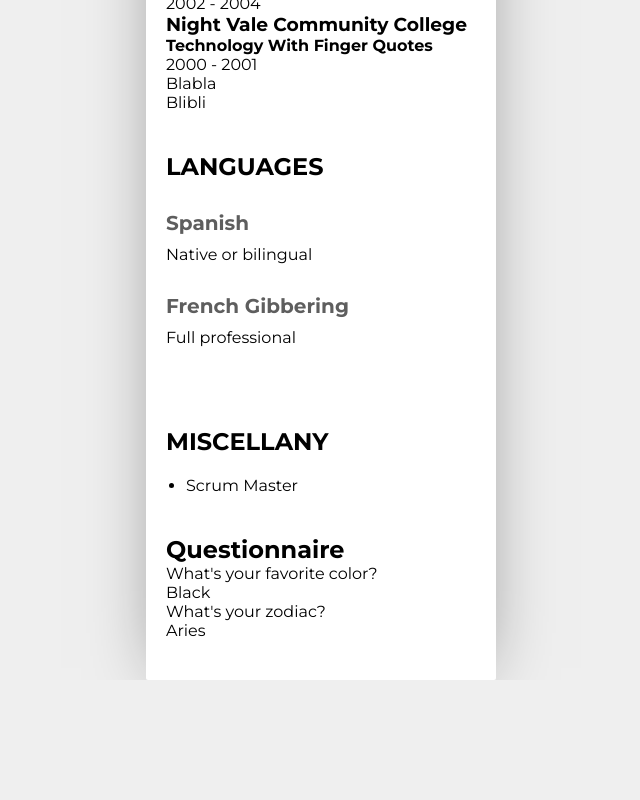
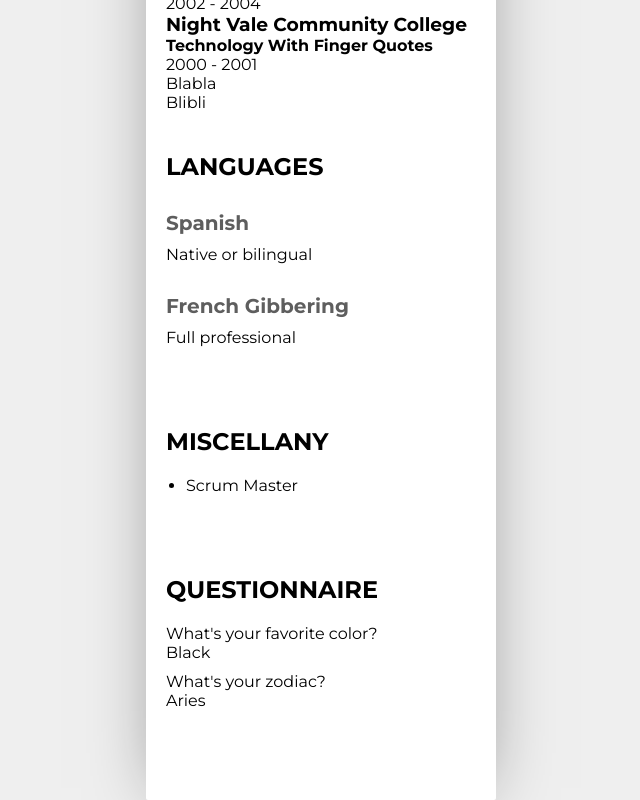
Before and after one commit to sayheylaura/manfred-awesomic-cv, a React (Create React App) app: page / in a window 1280 px wide. Shown: the part 1342-2142 px from the top of the page, without its empty margins (319-959 px from the left). Before the commit the page ends 2022 px from the top, so only its background shows below. Built offline with nearby package versions, Linux system fonts and the light colour scheme.

Commit message:
Questionnaire styles

```diff
--- a/src/App.scss
+++ b/src/App.scss
@@ -86,3 +86,30 @@ ol {
   font-size: 16px;
   font-weight: 400;
 }
+
+// Questionnaire
+
+.questionnaire__wrapper {
+  padding: 20px 0 40px;
+}
+
+.questionnaire__title {
+  margin: 20px 0;
+  text-transform: uppercase;
+  font-size: 24px;
+  font-weight: 700;
+}
+
+.questionnaire__item {
+  margin-bottom: 10px;
+  font-size: 16px;
+  font-weight: 400;
+}
+
+.questionnaire__item-question {
+
+}
+
+.questionnaire__item-answer {
+
+}
--- a/src/components/Questionnaire/index.js
+++ b/src/components/Questionnaire/index.js
@@ -4,23 +4,24 @@ import PropTypes from "prop-types";
 class Questionnaire extends Component {
 
   render() {
-    const {sampleQuestionnaire} = this.props;
+    const { sampleQuestionnaire } = this.props;
     return (
       <div className="questionnaire__wrapper">
         <h2 className="questionnaire__title">Questionnaire</h2>
-          {sampleQuestionnaire.map((item, index)=>{
+        <ul className="questionnaire__list">
+          {sampleQuestionnaire.map((item, index) => {
             return (
-            <div key={index} className="questionnaire__item">
-
+              <li key={index} className="questionnaire__item">
                 <p className="questionnaire__item-question">
                   {item.question}
                 </p>
                 <p className="questionnaire__item-answer">
                   {item.answer}
                 </p>
-            </div>
+              </li>
             );
           })}
+        </ul>
       </div>
     );
   }
```
Lines whose indentation alone changed are shown as unchanged.
